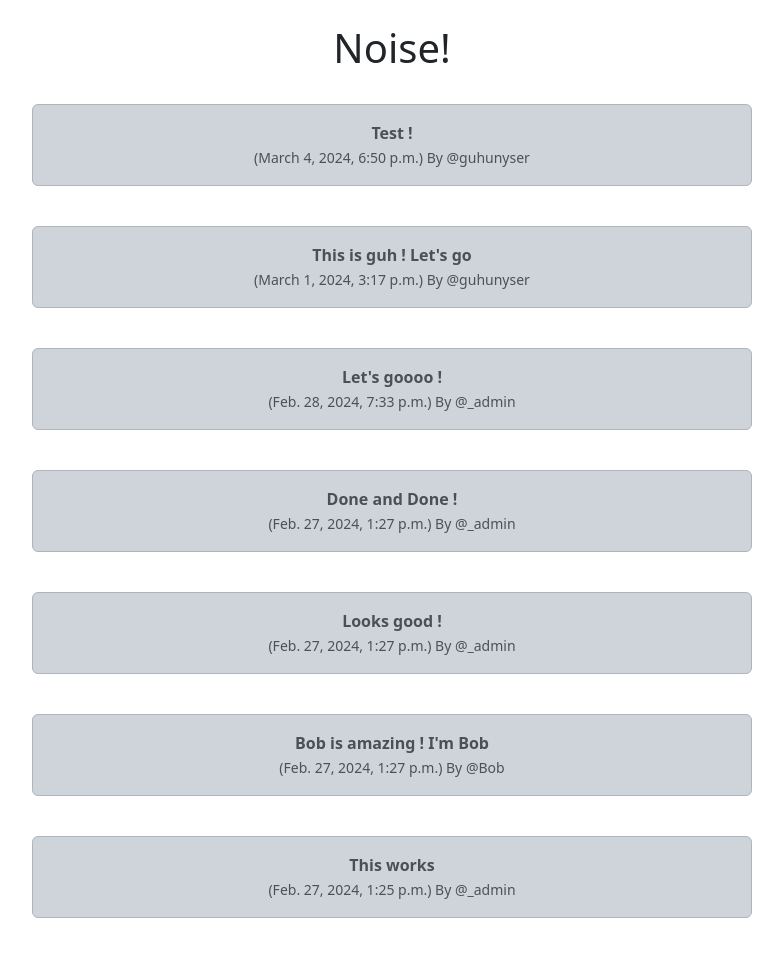
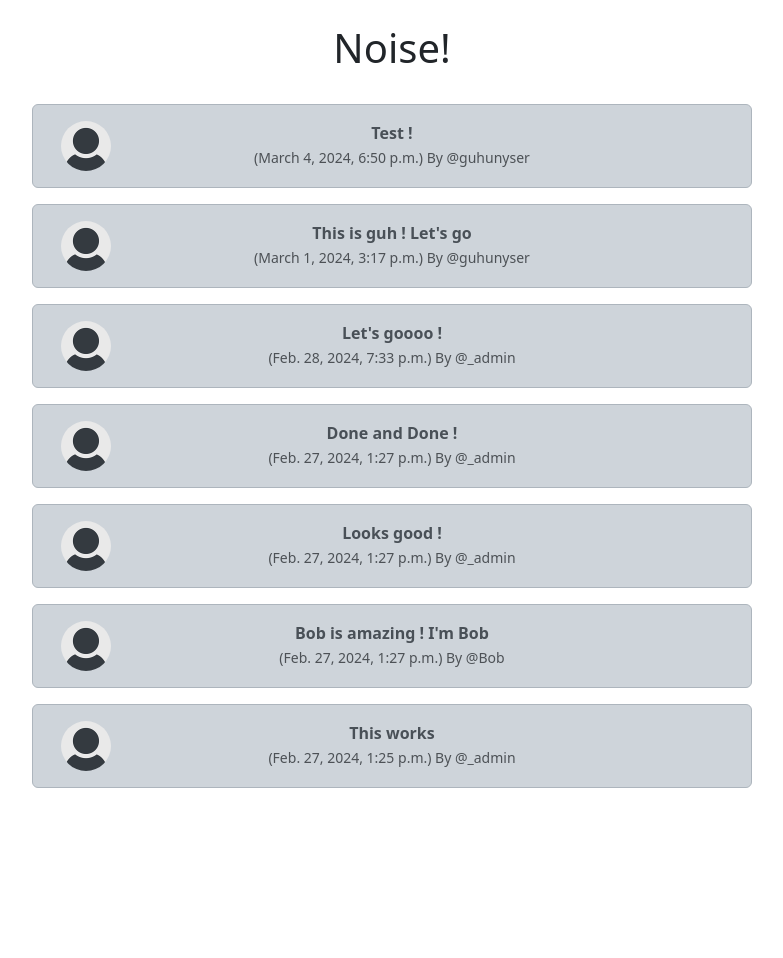
Before and after one commit to Eamateli/Circle, a Django app: page / in a window 1280 px wide. Shown: the part 56-1014 px from the top of the page, without its empty margins (62-845 px from the left). After the commit the page ends 844 px from the top, so only its background shows below. Run offline with Django 5.2, Linux system fonts and the light colour scheme; data comes from the database, SQL or seed files in the repository.

Commit message:
Adding default image to all posts

```diff
--- a/social/circle/templates/home.html
+++ b/social/circle/templates/home.html
@@ -1,5 +1,5 @@
 {% extends 'base.html' %}
-
+{% load static %}
 {% block content %}
 
 <div class="container text-center">
@@ -9,6 +9,18 @@
 <br/>
 {% for noise in noises %}
 <div class="alert alert-dark" role="alert">
+
+  <div class="container">
+    <div class="row">
+      <div class="col-1">
+        {%  if profile.profile_image  %}
+        <img src="{{ profile.profile_image.url}}" width=50 height=50 class="rounded-circle" alt="{{ profile.user.username}}">
+       {% else %}
+       <img src="{% static 'images/default_profile_pic.png' %}" width=50 height=50 class="rounded-circle" alt="{{ profile.user.username}}">
+
+       {% endif %}
+      </div>
+<div class="col-10">
     <strong>{{ noise.body }}</strong><br/>
     <small class="text-muted">
       ({{ noise.created_at}}) By @{{ noise.user.username}}
@@ -17,6 +29,9 @@
 
   </div>
    <br/>
+  </div>
+  </div>
+  </div>
 {% endfor %}
 </div>
 
```
